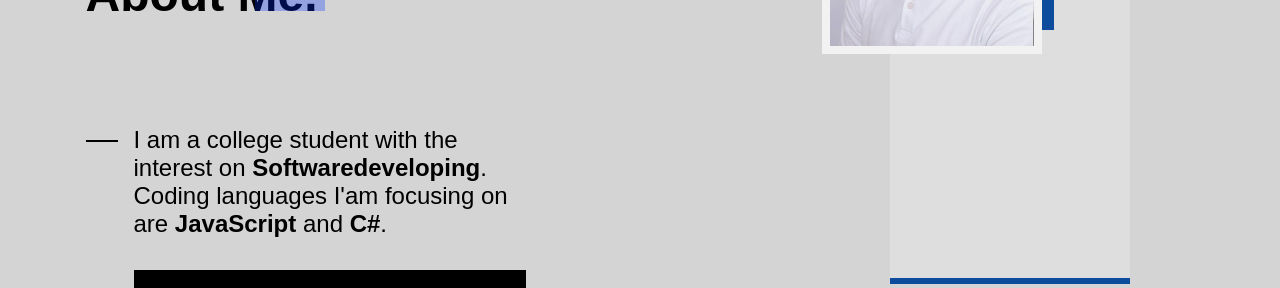
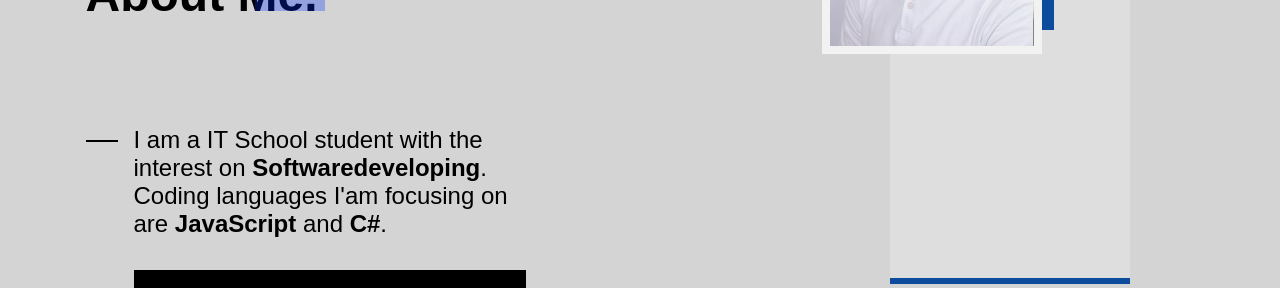
Before and after one commit to MorhafTaylouni/Personal-Portfolio, a plain HTML site: page index.html in a window 1280 px wide. Shown: the part 1240-1528 px from the top of the page. Drawn offline with nearby package versions, Linux system fonts and the light colour scheme; a web font is replaced by a local one.

Commit message:
index.html

```diff
--- a/index.html
+++ b/index.html
@@ -138,7 +138,7 @@
                 <div class="about_info">
                     <p class="about_description">
 
-                        I am a college student with the interest
+                        I am a IT School student with the interest
                         on <b>Softwaredeveloping</b>. Coding languages
                         I'am focusing on are <b>JavaScript</b> and <b>C#</b>.
                     </p>
```
